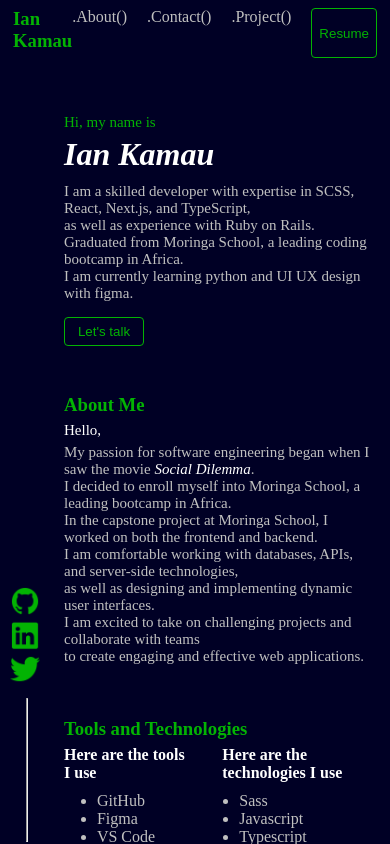
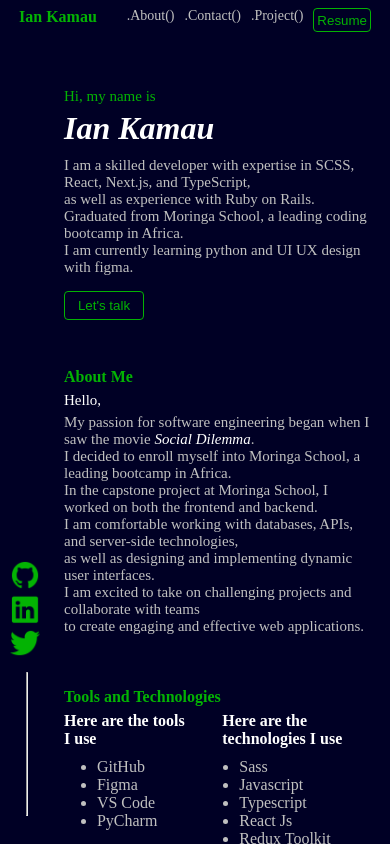
Before and after one commit to Iank-code/Portfolio, a React (Vite) app: page / in a window 390 px wide. Built offline with nearby package versions, Linux system fonts and the light colour scheme.

Commit message:
Added some css responsive code

```diff
--- a/src/component/navbar/navbar.css
+++ b/src/component/navbar/navbar.css
@@ -34,5 +34,19 @@
     flex-direction: row;
     justify-content: space-between;
     padding: 8px 13px;
+    gap: 7px;
+    margin: 0 6px !important;
+  }
+  .nav-button{
+    padding: 1px 3px;
+  }
+  h3 {
+    font-size: 16px;
+  }
+  .links{
+    gap: 10px;
+  }
+  a{
+    font-size: 14px;
   }
 }
```
